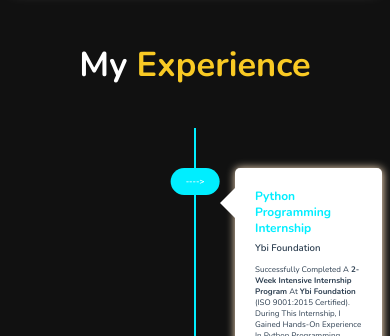
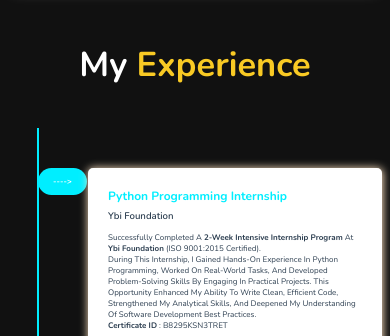
Before and after one commit to adityayadav8294/Personal-Portfolio-Website, a plain HTML site: page index.html in a window 390 px wide. Shown: the part 5490-5826 px from the top of the page. Drawn offline with nearby package versions, Linux system fonts and the light colour scheme.

Commit message:
Update style.css

```diff
--- a/style.css
+++ b/style.css
@@ -1440,6 +1440,28 @@ header .last-text p {
         height: 110vh;
     }
 
+    .timeline::before {
+        left: 30px;
+    }
+
+    .timeline-date {
+        left: 30px;
+        transform: none;
+    }
+
+    .timeline-content {
+        width: calc(100% - 80px);
+        margin-left: 80px !important;
+    }
+
+    .timeline-item:nth-child(odd) .timeline-content::before,
+    .timeline-item:nth-child(even) .timeline-content::before {
+        left: -15px;
+        right: auto;
+        border-right: 15px solid var(--white);
+        border-left: none;
+    }
+
 }
 
 @media(max-width:400px) {
```
